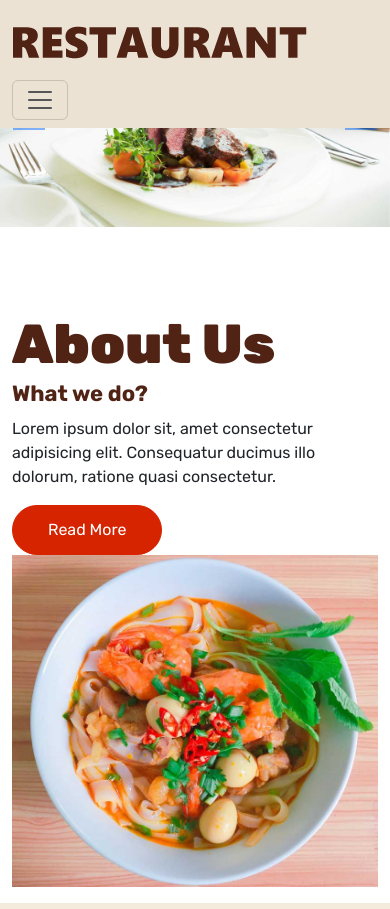
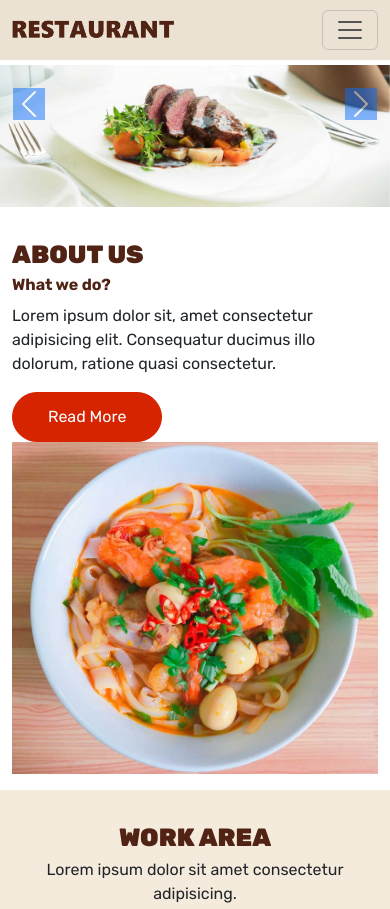
Before and after one commit to Nityanandkumar/Bootstrap-Restaurant, a website: page index.html in a window 390 px wide. Shown: the top 909 px of the page. Drawn offline with nearby package versions, Linux system fonts and the light colour scheme.

Commit message:
responsive adjustments

```diff
--- a/style.css
+++ b/style.css
@@ -103,3 +103,31 @@ img {
     display: inline-block;
     margin-right: 15px;
 }
+
+/*==============================
+*Responsive STYLES STARTS
+===============================*/
+@media only screen and (max-width: 768px) {
+    #main_menu .navbar-brand {
+        max-width: 45%;
+    }
+    #slider button.carousel-control-prev, #slider button.carousel-control-next {
+       align-self: center;
+    }
+    #slider {
+        padding-top:65px;
+    }
+    #about, #work, #service, #contact, #footer {
+        padding-top: 35px;
+    }
+    h2 {
+        font-size: 25px;
+        text-transform: uppercase;
+    }
+    h4 {
+        font-size: 18px;
+    }
+    h6 {
+        font-size: 16px;
+    }
+}
```
